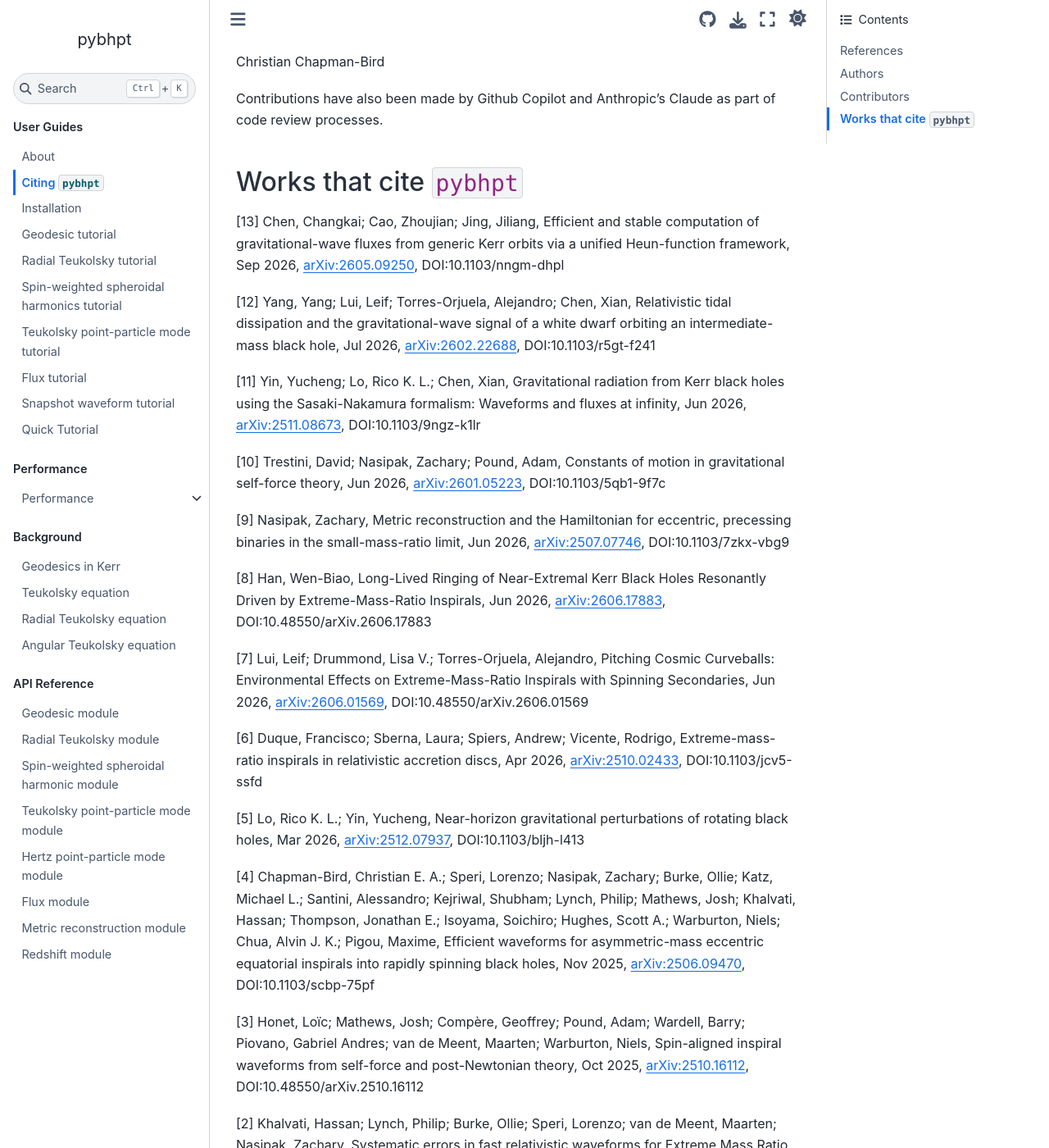
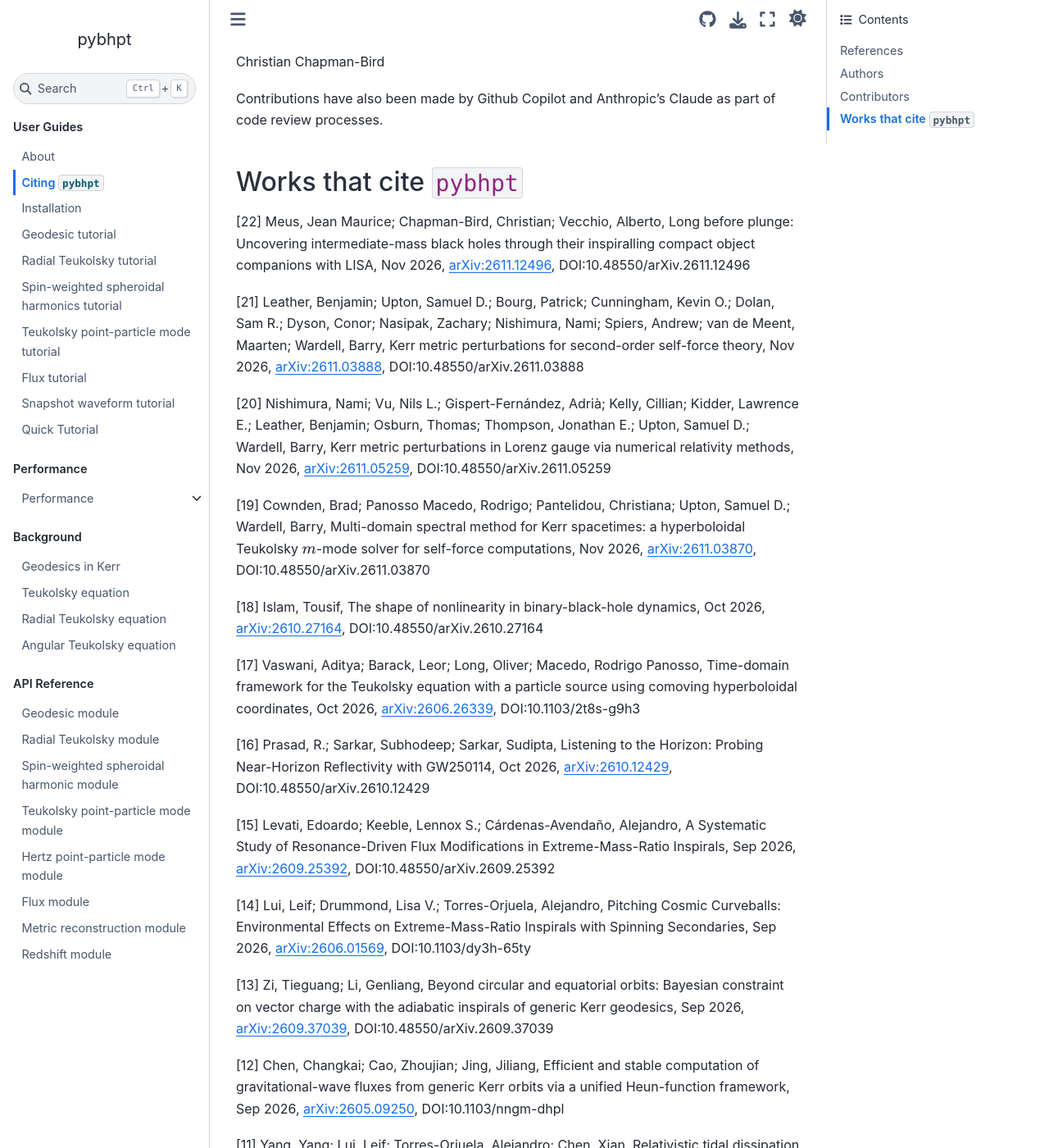
Before and after one commit to znasipak/pybhpt, a Sphinx documentation site: the page built from docs/citations.md, in a window 1280 px wide and 1400 px high, scrolled down 1610 px. Shown: the whole window at 82% size. Built offline with Sphinx 7.4.7 and the Sphinx Book theme 1.1.4, drawn with Linux system fonts in a browser that asks for light colours; the version number could not be read and is left out; some of the changed text lies outside the part shown.

Commit message:
Updated citations to pybhpt

```diff
--- a/docs/citations.md
+++ b/docs/citations.md
@@ -63,28 +63,46 @@ Contributions have also been made by Github Copilot and Anthropic's Claude as pa
 
 ## Works that cite `pybhpt`
 
-[13] Chen, Changkai; Cao, Zhoujian; Jing, Jiliang, Efficient and stable computation of gravitational-wave fluxes from generic Kerr orbits via a unified Heun-function framework, Sep 2026, [arXiv:2605.09250](https://arxiv.org/abs/2605.09250), DOI:10.1103/nngm-dhpl
+[22] Meus, Jean Maurice; Chapman-Bird, Christian; Vecchio, Alberto, Long before plunge: Uncovering intermediate-mass black holes through their inspiralling compact object companions with LISA, Nov 2026, [arXiv:2611.12496](https://arxiv.org/abs/2611.12496), DOI:10.48550/arXiv.2611.12496
 
-[12] Yang, Yang; Lui, Leif; Torres-Orjuela, Alejandro; Chen, Xian, Relativistic tidal dissipation and the gravitational-wave signal of a white dwarf orbiting an intermediate-mass black hole, Jul 2026, [arXiv:2602.22688](https://arxiv.org/abs/2602.22688), DOI:10.1103/r5gt-f241
+[21] Leather, Benjamin; Upton, Samuel D.; Bourg, Patrick; Cunningham, Kevin O.; Dolan, Sam R.; Dyson, Conor; Nasipak, Zachary; Nishimura, Nami; Spiers, Andrew; van de Meent, Maarten; Wardell, Barry, Kerr metric perturbations for second-order self-force theory, Nov 2026, [arXiv:2611.03888](https://arxiv.org/abs/2611.03888), DOI:10.48550/arXiv.2611.03888
 
-[11] Yin, Yucheng; Lo, Rico K. L.; Chen, Xian, Gravitational radiation from Kerr black holes using the Sasaki-Nakamura formalism: Waveforms and fluxes at infinity, Jun 2026, [arXiv:2511.08673](https://arxiv.org/abs/2511.08673), DOI:10.1103/9ngz-k1lr
+[20] Nishimura, Nami; Vu, Nils L.; Gispert-Fernández, Adrià; Kelly, Cillian; Kidder, Lawrence E.; Leather, Benjamin; Osburn, Thomas; Thompson, Jonathan E.; Upton, Samuel D.; Wardell, Barry, Kerr metric perturbations in Lorenz gauge via numerical relativity methods, Nov 2026, [arXiv:2611.05259](https://arxiv.org/abs/2611.05259), DOI:10.48550/arXiv.2611.05259
 
-[10] Trestini, David; Nasipak, Zachary; Pound, Adam, Constants of motion in gravitational self-force theory, Jun 2026, [arXiv:2601.05223](https://arxiv.org/abs/2601.05223), DOI:10.1103/5qb1-9f7c
+[19] Cownden, Brad; Panosso Macedo, Rodrigo; Pantelidou, Christiana; Upton, Samuel D.; Wardell, Barry, Multi-domain spectral method for Kerr spacetimes: a hyperboloidal Teukolsky $m$-mode solver for self-force computations, Nov 2026, [arXiv:2611.03870](https://arxiv.org/abs/2611.03870), DOI:10.48550/arXiv.2611.03870
 
-[9] Nasipak, Zachary, Metric reconstruction and the Hamiltonian for eccentric, precessing binaries in the small-mass-ratio limit, Jun 2026, [arXiv:2507.07746](https://arxiv.org/abs/2507.07746), DOI:10.1103/7zkx-vbg9
+[18] Islam, Tousif, The shape of nonlinearity in binary-black-hole dynamics, Oct 2026, [arXiv:2610.27164](https://arxiv.org/abs/2610.27164), DOI:10.48550/arXiv.2610.27164
 
-[8] Han, Wen-Biao, Long-Lived Ringing of Near-Extremal Kerr Black Holes Resonantly Driven by Extreme-Mass-Ratio Inspirals, Jun 2026, [arXiv:2606.17883](https://arxiv.org/abs/2606.17883), DOI:10.48550/arXiv.2606.17883
+[17] Vaswani, Aditya; Barack, Leor; Long, Oliver; Macedo, Rodrigo Panosso, Time-domain framework for the Teukolsky equation with a particle source using comoving hyperboloidal coordinates, Oct 2026, [arXiv:2606.26339](https://arxiv.org/abs/2606.26339), DOI:10.1103/2t8s-g9h3
 
-[7] Lui, Leif; Drummond, Lisa V.; Torres-Orjuela, Alejandro, Pitching Cosmic Curveballs: Environmental Effects on Extreme-Mass-Ratio Inspirals with Spinning Secondaries, Jun 2026, [arXiv:2606.01569](https://arxiv.org/abs/2606.01569), DOI:10.48550/arXiv.2606.01569
+[16] Prasad, R.; Sarkar, Subhodeep; Sarkar, Sudipta, Listening to the Horizon: Probing Near-Horizon Reflectivity with GW250114, Oct 2026, [arXiv:2610.12429](https://arxiv.org/abs/2610.12429), DOI:10.48550/arXiv.2610.12429
 
-[6] Duque, Francisco; Sberna, Laura; Spiers, Andrew; Vicente, Rodrigo, Extreme-mass-ratio inspirals in relativistic accretion discs, Apr 2026, [arXiv:2510.02433](https://arxiv.org/abs/2510.02433), DOI:10.1103/jcv5-ssfd
+[15] Levati, Edoardo; Keeble, Lennox S.; Cárdenas-Avendaño, Alejandro, A Systematic Study of Resonance-Driven Flux Modifications in Extreme-Mass-Ratio Inspirals, Sep 2026, [arXiv:2609.25392](https://arxiv.org/abs/2609.25392), DOI:10.48550/arXiv.2609.25392
 
-[5] Lo, Rico K. L.; Yin, Yucheng, Near-horizon gravitational perturbations of rotating black holes, Mar 2026, [arXiv:2512.07937](https://arxiv.org/abs/2512.07937), DOI:10.1103/bljh-l413
+[14] Lui, Leif; Drummond, Lisa V.; Torres-Orjuela, Alejandro, Pitching Cosmic Curveballs: Environmental Effects on Extreme-Mass-Ratio Inspirals with Spinning Secondaries, Sep 2026, [arXiv:2606.01569](https://arxiv.org/abs/2606.01569), DOI:10.1103/dy3h-65ty
 
-[4] Chapman-Bird, Christian E. A.; Speri, Lorenzo; Nasipak, Zachary; Burke, Ollie; Katz, Michael L.; Santini, Alessandro; Kejriwal, Shubham; Lynch, Philip; Mathews, Josh; Khalvati, Hassan; Thompson, Jonathan E.; Isoyama, Soichiro; Hughes, Scott A.; Warburton, Niels; Chua, Alvin J. K.; Pigou, Maxime, Efficient waveforms for asymmetric-mass eccentric equatorial inspirals into rapidly spinning black holes, Nov 2025, [arXiv:2506.09470](https://arxiv.org/abs/2506.09470), DOI:10.1103/scbp-75pf
+[13] Zi, Tieguang; Li, Genliang, Beyond circular and equatorial orbits: Bayesian constraint on vector charge with the adiabatic inspirals of generic Kerr geodesics, Sep 2026, [arXiv:2609.37039](https://arxiv.org/abs/2609.37039), DOI:10.48550/arXiv.2609.37039
 
-[3] Honet, Loïc; Mathews, Josh; Compère, Geoffrey; Pound, Adam; Wardell, Barry; Piovano, Gabriel Andres; van de Meent, Maarten; Warburton, Niels, Spin-aligned inspiral waveforms from self-force and post-Newtonian theory, Oct 2025, [arXiv:2510.16112](https://arxiv.org/abs/2510.16112), DOI:10.48550/arXiv.2510.16112
+[12] Chen, Changkai; Cao, Zhoujian; Jing, Jiliang, Efficient and stable computation of gravitational-wave fluxes from generic Kerr orbits via a unified Heun-function framework, Sep 2026, [arXiv:2605.09250](https://arxiv.org/abs/2605.09250), DOI:10.1103/nngm-dhpl
 
-[2] Khalvati, Hassan; Lynch, Philip; Burke, Ollie; Speri, Lorenzo; van de Meent, Maarten; Nasipak, Zachary, Systematic errors in fast relativistic waveforms for Extreme Mass Ratio Inspirals, Sep 2025, [arXiv:2509.08875](https://arxiv.org/abs/2509.08875), DOI:10.48550/arXiv.2509.08875
+[11] Yang, Yang; Lui, Leif; Torres-Orjuela, Alejandro; Chen, Xian, Relativistic tidal dissipation and the gravitational-wave signal of a white dwarf orbiting an intermediate-mass black hole, Jul 2026, [arXiv:2602.22688](https://arxiv.org/abs/2602.22688), DOI:10.1103/r5gt-f241
+
+[10] Yin, Yucheng; Lo, Rico K. L.; Chen, Xian, Gravitational radiation from Kerr black holes using the Sasaki-Nakamura formalism: Waveforms and fluxes at infinity, Jun 2026, [arXiv:2511.08673](https://arxiv.org/abs/2511.08673), DOI:10.1103/9ngz-k1lr
+
+[9] Trestini, David; Nasipak, Zachary; Pound, Adam, Constants of motion in gravitational self-force theory, Jun 2026, [arXiv:2601.05223](https://arxiv.org/abs/2601.05223), DOI:10.1103/5qb1-9f7c
+
+[8] Nasipak, Zachary, Metric reconstruction and the Hamiltonian for eccentric, precessing binaries in the small-mass-ratio limit, Jun 2026, [arXiv:2507.07746](https://arxiv.org/abs/2507.07746), DOI:10.1103/7zkx-vbg9
+
+[7] Han, Wen-Biao, Long-Lived Ringing of Near-Extremal Kerr Black Holes Resonantly Driven by Extreme-Mass-Ratio Inspirals, Jun 2026, [arXiv:2606.17883](https://arxiv.org/abs/2606.17883), DOI:10.48550/arXiv.2606.17883
+
+[6] Khalvati, Hassan; Lynch, Philip; Burke, Ollie; Speri, Lorenzo; van de Meent, Maarten; Nasipak, Zachary, Systematic errors in fast relativistic waveforms for extreme mass ratio inspirals, Apr 2026, [arXiv:2509.08875](https://arxiv.org/abs/2509.08875), DOI:10.1103/4ly7-zn15
+
+[5] Duque, Francisco; Sberna, Laura; Spiers, Andrew; Vicente, Rodrigo, Extreme-mass-ratio inspirals in relativistic accretion discs, Apr 2026, [arXiv:2510.02433](https://arxiv.org/abs/2510.02433), DOI:10.1103/jcv5-ssfd
+
+[4] Lo, Rico K. L.; Yin, Yucheng, Near-horizon gravitational perturbations of rotating black holes, Mar 2026, [arXiv:2512.07937](https://arxiv.org/abs/2512.07937), DOI:10.1103/bljh-l413
+
+[3] Chapman-Bird, Christian E. A.; Speri, Lorenzo; Nasipak, Zachary; Burke, Ollie; Katz, Michael L.; Santini, Alessandro; Kejriwal, Shubham; Lynch, Philip; Mathews, Josh; Khalvati, Hassan; Thompson, Jonathan E.; Isoyama, Soichiro; Hughes, Scott A.; Warburton, Niels; Chua, Alvin J. K.; Pigou, Maxime, Efficient waveforms for asymmetric-mass eccentric equatorial inspirals into rapidly spinning black holes, Nov 2025, [arXiv:2506.09470](https://arxiv.org/abs/2506.09470), DOI:10.1103/scbp-75pf
+
+[2] Honet, Loïc; Mathews, Josh; Compère, Geoffrey; Pound, Adam; Wardell, Barry; Piovano, Gabriel Andres; van de Meent, Maarten; Warburton, Niels, Spin-aligned inspiral waveforms from self-force and post-Newtonian theory, Oct 2025, [arXiv:2510.16112](https://arxiv.org/abs/2510.16112), DOI:10.48550/arXiv.2510.16112
 
 [1] Nasipak, Zachary, Adiabatic gravitational waveform model for compact objects undergoing quasicircular inspirals into rotating massive black holes, Feb 2024, [arXiv:2310.19706](https://arxiv.org/abs/2310.19706), DOI:10.1103/PhysRevD.109.044020
```
